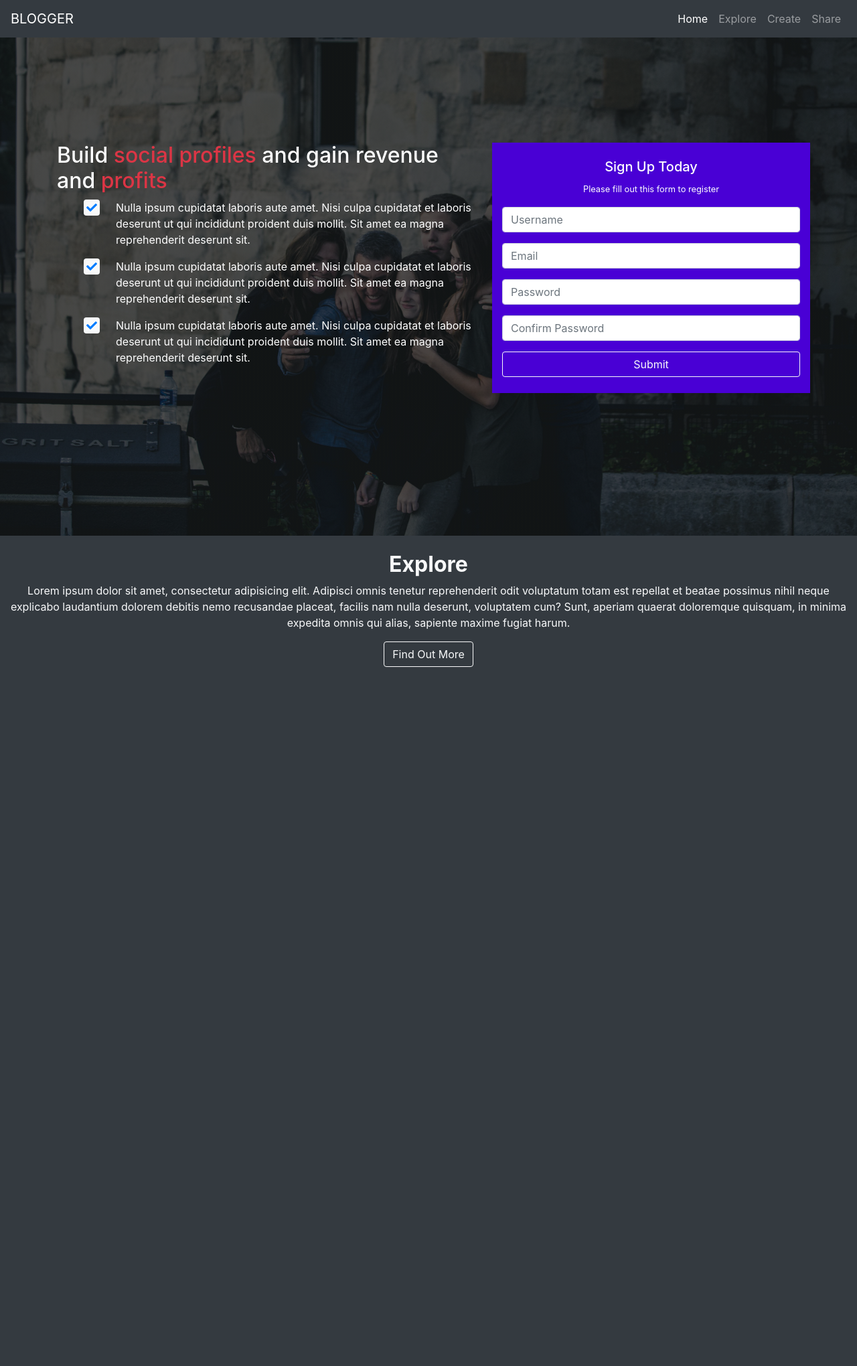
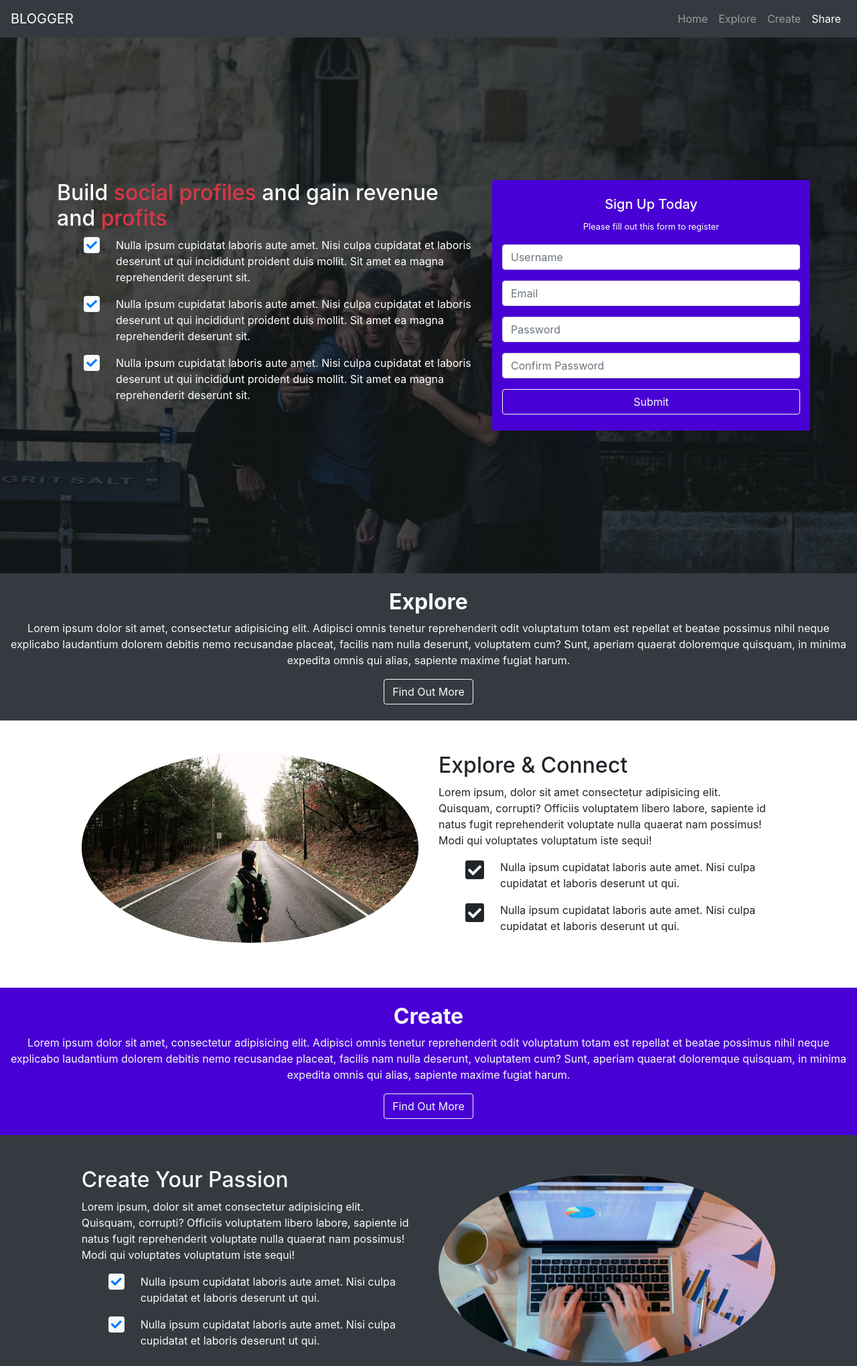
Before and after one commit to DejanDonchevski/BrainsterChallenges, a PHP site: page / in a window 1280 px wide. Shown: the top 2040 px of the page at 67% size. Before the commit the page ends 996 px from the top, so only its background shows below. Run offline with PHP 8.4, Linux system fonts and the light colour scheme; some libraries are stand-ins or nearby versions.

Commit message:
Finished the project

```diff
--- a/css/style.css
+++ b/css/style.css
@@ -1,3 +1,11 @@
+* {
+  scroll-behavior: smooth;
+}
+
+body {
+  position: relative;
+}
+
 .banner {
   background: linear-gradient(90deg,#000000 0%,white 0%,rgba(12, 12, 12, 0.7) 0%), url("../images/home.jpg") no-repeat center/cover;
   min-height: 100vh;
--- a/index.html
+++ b/index.html
@@ -15,35 +15,36 @@
         <!-- Latest Font-Awesome CDN -->
         <link rel="stylesheet" href="https://use.fontawesome.com/releases/v5.4.1/css/all.css" integrity="sha384-5sAR7xN1Nv6T6+dT2mhtzEpVJvfS3NScPQTrOxhwjIuvcA67KV2R5Jz6kr4abQsz" crossorigin="anonymous">
     </head>
-    <body>
+    <body data-spy="scroll" data-target="#navbar" data-offset="0">
+
         <!-- FIRST SECTION -->
 
-        <nav class="navbar navbar-expand-lg navbar-dark bg-dark fixed-top">
+        <nav id="navbar" class="navbar navbar-expand-lg navbar-dark bg-dark sticky-top">
             <a class="navbar-brand text-uppercase" href="#">blogger</a>
             <button class="navbar-toggler" type="button" data-toggle="collapse" data-target="#navbarSupportedContent" aria-controls="navbarSupportedContent" aria-expanded="false" aria-label="Toggle navigation">
                 <span class="navbar-toggler-icon"></span>
             </button>
             <div class="collapse navbar-collapse" id="navbarSupportedContent">
                 <ul class="navbar-nav ml-auto">
-                    <li class="nav-item active">
-                        <a id="home" class="nav-link" href="#">Home <span class="sr-only">(current)</span></a>
+                    <li class="nav-item">
+                        <a class="nav-link" href="#home">Home <span class="sr-only">(current)</span></a>
                     </li>
                     <li class="nav-item">
-                        <a id="explore" class="nav-link" href="#">Explore</a>
+                        <a class="nav-link" href="#explore">Explore</a>
                     </li>
                     <li class="nav-item">
-                        <a id="create" class="nav-link" href="#">Create</a>
+                        <a class="nav-link" href="#create">Create</a>
                     </li>
                     <li class="nav-item">
-                        <a id="share" class="nav-link" href="#">Share</a>
+                        <a class="nav-link" href="#share">Share</a>
                     </li>
                 </ul>
         </nav>
 
-        <div id="home" class="banner d-flex justify-content-center align-items-center">
+        <div id="home" data-spy="scroll" data-target="#navbar" data-offset="0" class="banner d-flex justify-content-center align-items-center">
             <div class="container">
-                <div class="row py-10">
-                    <div class="col-7">
+                <div class="row">
+                    <div class="col-7 d-none d-lg-block">
                         <h1 class="text-white h2">Build <span class="text-danger">social profiles</span> and gain revenue and <span class="text-danger">profits</span></h1>
                         <ul>
                             <div class="d-flex align-items-start">
@@ -60,7 +61,7 @@
                             </div>
                         </ul>
                     </div>
-                    <div class="col-5 bg-darkblue py-4">
+                    <div class="col-12 col-lg-5 bg-darkblue py-4">
                         <form>
                             <h2 class="h5 text-white text-center">Sign Up Today</h2>
                             <p class="text-white text-center"><small>Please fill out this form to register</small></p>
@@ -77,7 +78,7 @@
 
         <!-- SECOND SECTION -->
 
-        <div id="explore" class="container-fluid">
+        <div id="explore" data-spy="scroll" data-target="#navbar" data-offset="0" class="container-fluid">
             <div class="row">
                 <div class="col-12 bg-dark text-light text-center py-4">
                     <h2 class="font-weight-bold">Explore</h2>
@@ -89,6 +90,110 @@
 
         <!-- THIRD SECTION -->
 
+            <div class="container-fluid">
+                <div class="row py-5">
+                    <div class="col-12 col-lg-5 mb-4 mb-lg-0 offset-lg-1">
+                        <img src="./images/explore-section11.jpg" alt="#" class="w-100 rounded-circle">
+                    </div>
+                    <div class="col-12 col-lg-5 align-self-center">
+                        <h2>Explore & Connect</h2>
+                        <p>Lorem ipsum, dolor sit amet consectetur adipisicing elit. Quisquam, corrupti? Officiis voluptatem libero labore, sapiente id natus fugit reprehenderit voluptate nulla quaerat nam possimus! Modi qui voluptates voluptatum iste sequi!</p>
+                        <ul>
+                            <div class="d-flex align-items-start">
+                                <i class="fas fa-check-square fa-2x mr-4 rounded"></i>
+                                <p>Nulla ipsum cupidatat laboris aute amet. Nisi culpa cupidatat et laboris deserunt ut qui.</p>
+                            </div>
+                            <div class="d-flex align-items-start">
+                                <i class="fas fa-check-square fa-2x mr-4 rounded"></i>
+                                <p>Nulla ipsum cupidatat laboris aute amet. Nisi culpa cupidatat et laboris deserunt ut qui.<p>
+                            </div>
+                        </ul>
+                    </div>
+                </div>
+            </div>
+
+        <!-- FORTH SECTION -->
+
+        <div id="create" data-spy="scroll" data-target="#navbar" data-offset="0" class="container-fluid">
+            <div class="row">
+                <div class="col-12 bg-darkblue text-light text-center py-4">
+                    <h2 class="font-weight-bold">Create</h2>
+                    <p>Lorem ipsum dolor sit amet, consectetur adipisicing elit. Adipisci omnis tenetur reprehenderit odit voluptatum totam est repellat et beatae possimus nihil neque explicabo laudantium dolorem debitis nemo recusandae placeat, facilis nam nulla deserunt, voluptatem cum? Sunt, aperiam quaerat doloremque quisquam, in minima expedita omnis qui alias, sapiente maxime fugiat harum.</p>
+                    <button class="btn btn-outline-light text-capitalize">find out more</button>
+                </div>
+            </div>
+        </div>
+
+        <!-- FIFTH SECTION -->
+
+            <div class="container-fluid bg-dark text-light">
+                <div class="row py-5">
+                    <div class="col-12 col-lg-5 mb-4 mb-lg-0 offset-lg-1 align-self-center">
+                        <h2>Create Your Passion</h2>
+                        <p>Lorem ipsum, dolor sit amet consectetur adipisicing elit. Quisquam, corrupti? Officiis voluptatem libero labore, sapiente id natus fugit reprehenderit voluptate nulla quaerat nam possimus! Modi qui voluptates voluptatum iste sequi!</p>
+                        <ul>
+                            <div class="d-flex align-items-start">
+                                <i class="fas fa-check icon text-primary mr-4 bg-light p-1 rounded"></i>
+                                <p>Nulla ipsum cupidatat laboris aute amet. Nisi culpa cupidatat et laboris deserunt ut qui.</p>
+                            </div>
+                            <div class="d-flex align-items-start">
+                                <i class="fas fa-check icon text-primary mr-4 bg-light p-1 rounded"></i>
+                                <p>Nulla ipsum cupidatat laboris aute amet. Nisi culpa cupidatat et laboris deserunt ut qui.<p>
+                                </div>
+                            </ul>
+                        </div>
+                    <div class="col-12 col-lg-5 align-self-center">
+                        <img src="./images/create-section11.jpg" alt="#" class="w-100 rounded-circle">
+                    </div>
+                </div>
+            </div>
+
+        <!-- SIXTH SECTION -->
+        <div id="share" data-spy="scroll" data-target="#navbar" data-offset="0" class="container-fluid">
+            <div class="row">
+                <div class="col-12 bg-darkblue text-light text-center py-4">
+                    <h2 class="font-weight-bold">Share</h2>
+                    <p>Lorem ipsum dolor sit amet, consectetur adipisicing elit. Adipisci omnis tenetur reprehenderit odit voluptatum totam est repellat et beatae possimus nihil neque explicabo laudantium dolorem debitis nemo recusandae placeat, facilis nam nulla deserunt, voluptatem cum? Sunt, aperiam quaerat doloremque quisquam, in minima expedita omnis qui alias, sapiente maxime fugiat harum.</p>
+                    <button class="btn btn-outline-light text-capitalize">find out more</button>
+                </div>
+            </div>
+        </div>
+
+        <!-- SEVENTH SECTION -->
+
+        <div class="container-fluid">
+            <div class="row py-5">
+                <div class="col-12 col-lg-5 mb-4 mb-lg-0 offset-lg-1">
+                    <img src="./images/share-section11.jpg" alt="#" class="w-100 rounded-circle">
+                </div>
+                <div class="col-12 col-lg-5 align-self-center">
+                    <h2>Explore & Connect</h2>
+                    <p>Lorem ipsum, dolor sit amet consectetur adipisicing elit. Quisquam, corrupti? Officiis voluptatem libero labore, sapiente id natus fugit reprehenderit voluptate nulla quaerat nam possimus! Modi qui voluptates voluptatum iste sequi!</p>
+                    <ul>
+                        <div class="d-flex align-items-start">
+                            <i class="fas fa-check-square fa-2x mr-4 rounded"></i>
+                            <p>Nulla ipsum cupidatat laboris aute amet. Nisi culpa cupidatat et laboris deserunt ut qui.</p>
+                        </div>
+                        <div class="d-flex align-items-start">
+                            <i class="fas fa-check-square fa-2x mr-4 rounded"></i>
+                            <p>Nulla ipsum cupidatat laboris aute amet. Nisi culpa cupidatat et laboris deserunt ut qui.<p>
+                        </div>
+                    </ul>
+                </div>
+            </div>
+        </div>
+
+        <!-- FOOTER -->
+
+        <div class="container-fluid bg-dark text-light text-center py-4">
+            <div class="row">
+                <div class="col-12">
+                    <h2 class="text-uppercase">blogger</h2>
+                    <p>Copyright &copy; 2017</p>
+                    <button class="btn btn-primary">Contact Us</button>
+                </div>
+            </div>
+        </div>
 
         <!-- jQuery library -->
         <script src="https://code.jquery.com/jquery-3.4.1.slim.min.js" integrity="sha384-J6qa4849blE2+poT4WnyKhv5vZF5SrPo0iEjwBvKU7imGFAV0wwj1yYfoRSJoZ+n" crossorigin="anonymous"></script>
```
